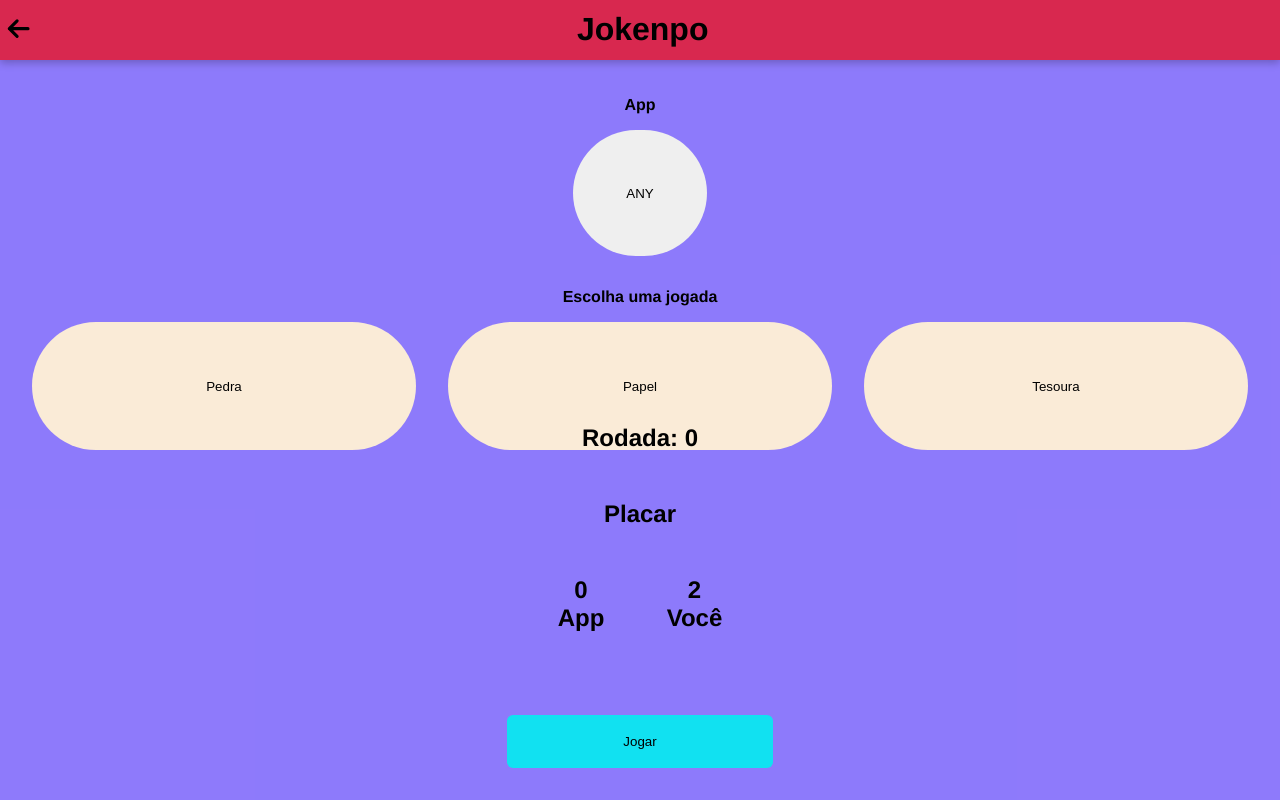
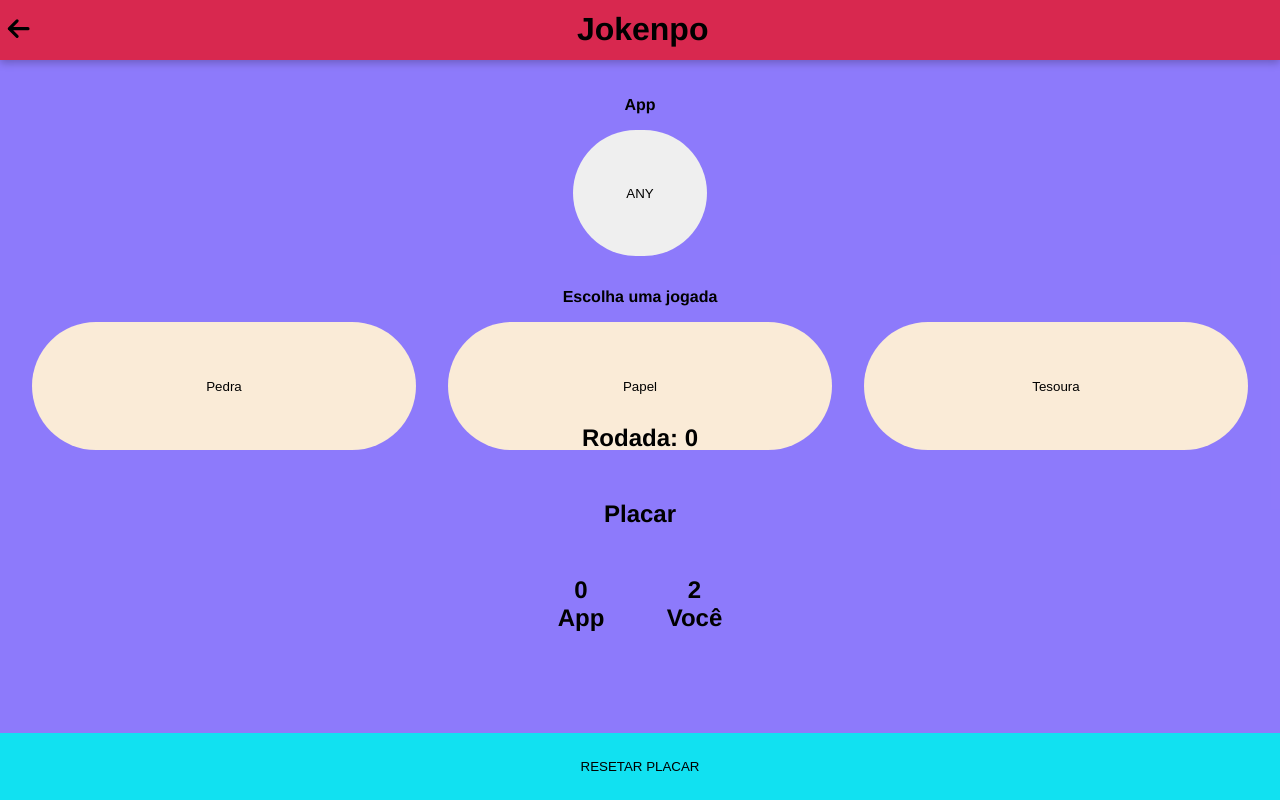
Before and after one commit to Lucky-ta/Menu-Games, a React (Vite) app: page /Jokenpo in a window 1280 px wide. Built offline with nearby package versions, Linux system fonts and the light colour scheme.

Commit message:
Começando implementação de logica

```diff
--- a/src/pages/Jokenpo.jsx
+++ b/src/pages/Jokenpo.jsx
@@ -1,23 +1,35 @@
-import React from 'react';
+import React, { useState } from 'react';
 import Header from '../components/Header';
+import Player from '../service/Jokenpo/Player';
 import '../styles/Jokenpo.css';
 
 function Jokenpo() {
+  const [choise, setChoise] = useState('PEPEL');
+  const player = new Player(choise);
+
   return (
     <div className="jokenpo-body">
       <Header title="Jokenpo" />
       <div className="jokenpo-app-option">
         <p>App</p>
         <div className="jokenpo-pickachoice-btn-Appcontainer">
-          <button className="jokenpo-app-btn" type="button">ANY</button>
+          <button className="jokenpo-app-btn" type="button">
+            ANY
+          </button>
         </div>
       </div>
       <div className="jokenpo-pickachoice-container">
         <p>Escolha uma jogada</p>
         <div className="jokenpo-pickachoice-btn-container">
-          <button className="jokenpo-pickachoice-btn" type="button">Pedra</button>
-          <button className="jokenpo-pickachoice-btn" type="button">Papel</button>
-          <button className="jokenpo-pickachoice-btn" type="button">Tesoura</button>
+          <button className="jokenpo-pickachoice-btn" type="button">
+            Pedra
+          </button>
+          <button className="jokenpo-pickachoice-btn" type="button">
+            Papel
+          </button>
+          <button className="jokenpo-pickachoice-btn" type="button">
+            Tesoura
+          </button>
         </div>
       </div>
       <div className="jokenpo-score-container">
@@ -35,7 +47,9 @@ function Jokenpo() {
         </div>
       </div>
       <footer className="jokenpo-footer">
-        <button className="jokenpo-footer-btn" type="button">Jogar</button>
+        <button className="jokenpo-footer-btn" type="button">
+          RESETAR PLACAR
+        </button>
       </footer>
     </div>
   );
--- /dev/null
+++ b/src/service/Jokenpo/Player.js
@@ -0,0 +1,12 @@
+class Player {
+  constructor(choice) {
+    this.points = 0;
+    this.choice = choice;
+  }
+
+  play() {
+    console.log(this.choice);
+  }
+}
+
+export default Player;
--- a/src/styles/Jokenpo.css
+++ b/src/styles/Jokenpo.css
@@ -4,16 +4,13 @@
   text-align: center;
   position: absolute;
   bottom: 0;
-  padding-bottom: 2em;
 }
 
 .jokenpo-footer-btn {
   width: 100%;
-  max-width: 20em;
-  height: 4em;
+  height: 5em;
   border: none;
   background-color: rgba(9, 232, 240, 0.938);
-  border-radius: 6px;
 }
 
 .jokenpo-body {
--- a/src/styles/Jokenpo.scss
+++ b/src/styles/Jokenpo.scss
@@ -4,16 +4,13 @@
     text-align: center;
     position: absolute;
     bottom: 0;
-    padding-bottom: 2em;
 }
 
 .jokenpo-footer-btn {
     width: 100%;
-    max-width: 20em;
-    height: 4em;
+    height: 5em;
     border: none;
     background-color: rgba(9, 232, 240, 0.938);
-    border-radius: 6px;
 }
 
 .jokenpo-body {
```
Also changed, not shown: src/service/Jokenpo/Enemy.js (added), 1 other file (tests, documents, lock files or other folders).
